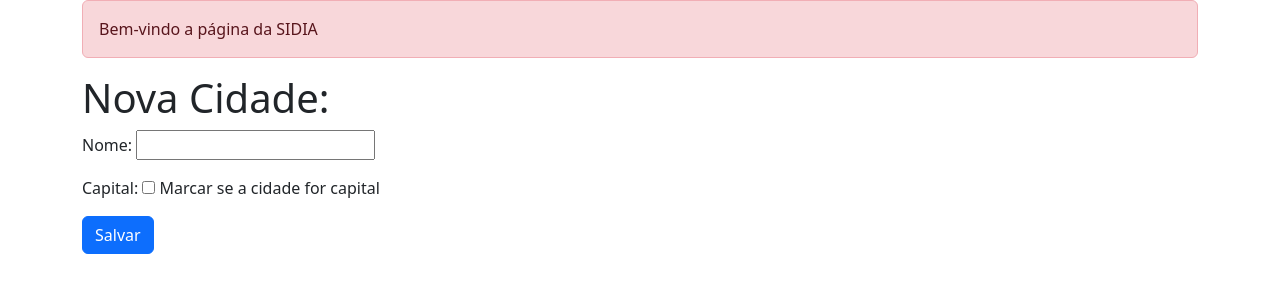
After one commit to kauesiqueiraa/CursoPythonDjango, a Django app: page /cidades/create/ in a window 1280 px wide. The commit adds this page. Shown: the top 300 px of the page. Run offline with Django 4.2, Linux system fonts and the light colour scheme.

Commit message:
adcionando o criar cidade e delete

```diff
--- /dev/null
+++ b/cadastros/forms.py
@@ -0,0 +1,10 @@
+from django import forms
+
+from cadastros.models import Cidade
+
+
+class CidadeForm(forms.ModelForm):
+
+    class Meta:
+        model = Cidade
+        fields = '__all__'
--- a/cadastros/models.py
+++ b/cadastros/models.py
@@ -4,8 +4,8 @@ from django.db import models
 
 class Cidade(models.Model):
 
-    nome = models.CharField(max_length=100)
-    capital = models.BooleanField(default=False)
+    nome = models.CharField(max_length=100, unique=True)
+    capital = models.BooleanField(default=False, help_text='Marcar se a cidade for capital')
 
     def __str__(self):
         return self.nome
--- /dev/null
+++ b/cadastros/templates/cadastros/cadastra_cidades.html
@@ -0,0 +1,12 @@
+{% extends 'base.html' %}
+
+{% block conteudo %}
+    <h1>Nova Cidade:</h1>
+
+    <form action="{% url 'cidades-cadastro' %}" method="POST">
+        {% csrf_token %}
+        {{ form.as_p }}
+        <input type="submit" value="Salvar" class="btn btn-primary">
+    </form>
+
+{% endblock %}
--- a/cadastros/templates/cadastros/detalhe_cidades.html
+++ b/cadastros/templates/cadastros/detalhe_cidades.html
@@ -5,4 +5,7 @@
 
     <p>Nome: {{ cidade.nome }} {% if cidade.capital %}<span class="badge text-bg-primary">Capital</span> {% endif %}</p>
 
+    <div>
+        <a class="btn btn-danger" href="{% url 'cidades-remove' cidade.id %}">Apagar Registros</a>
+    </div>
 {% endblock %}
--- a/cadastros/templates/cadastros/lista_cidades.html
+++ b/cadastros/templates/cadastros/lista_cidades.html
@@ -2,6 +2,9 @@
 
 {% block conteudo %}
     <h1>Cidades Cadastradas:</h1>
+    <p>
+        <a class="btn btn-primary" href="{% url 'cidades-cadastro' %}" >Cadastrar nova Cidade</a>
+    </p>
 
     <ul class="list-group">
 
--- a/cadastros/urls.py
+++ b/cadastros/urls.py
@@ -1,8 +1,10 @@
 from django.urls import include, path
 
-from cadastros.views import lista_cidades, detalhe_cidade
+from cadastros.views import lista_cidades, detalhe_cidade, cadastra_cidade, remove_cidade
 
 urlpatterns = [
     path('', lista_cidades, name='cidades-list'),
-    path('detalhe/<int:id>/', detalhe_cidade, name='cidades-detalhe')
+    path('detail/<int:id>/', detalhe_cidade, name='cidades-detalhe'),
+    path('delete/<int:id>/', remove_cidade, name='cidades-remove'),
+    path('create/', cadastra_cidade, name='cidades-cadastro')
 ]
--- a/cadastros/views.py
+++ b/cadastros/views.py
@@ -1,11 +1,12 @@
-from django.shortcuts import render, get_object_or_404
+from django.shortcuts import render, get_object_or_404, redirect
 
+from cadastros.forms import CidadeForm
 from cadastros.models import Cidade
 
 
 def lista_cidades(request):
 
-    qs = Cidade.objects.all()
+    qs = Cidade.objects.all().order_by('nome')
 
     context = {
         'cidades': qs,
@@ -27,7 +28,37 @@ def detalhe_cidade(request, id):
 
     return render(request, 'cadastros/detalhe_cidades.html', context)
 
+def remove_cidade(request, id):
 
+    cidade = get_object_or_404(Cidade, pk=id)
+
+    cidade.delete()
+
+    context = {
+        'cidade': cidade,
+    }
+
+    return redirect('cidades-list')
+
+def cadastra_cidade(request):
+
+    if request.method == 'POST':
+
+        form = CidadeForm(request.POST)
+
+        if form.is_valid():
+
+            form.save()
+
+            return redirect('cidades-list')
+    else:
+        form = CidadeForm()
+
+    context = {
+        'form': form
+    }
+
+    return render(request, 'cadastros/cadastra_cidades.html', context)
 
 
     # retornar a lista de cidades cadastradas...
--- a/templates/base.html
+++ b/templates/base.html
@@ -13,7 +13,7 @@
 
     <div class="container">
 
-        <div class="alert alert-danger" role="alert">Bem-vindo a página da {{ titulo }}</div>
+        <div class="alert alert-danger" role="alert">Bem-vindo a página da {% if titulo %} {{ titulo }} {% else %} SIDIA {% endif %}</div>
 
             {% block conteudo %}
 
```
Also changed, not shown: cadastros/migrations/0003_alter_cidade_capital_alter_cidade_nome.py (added), db.sqlite3.
